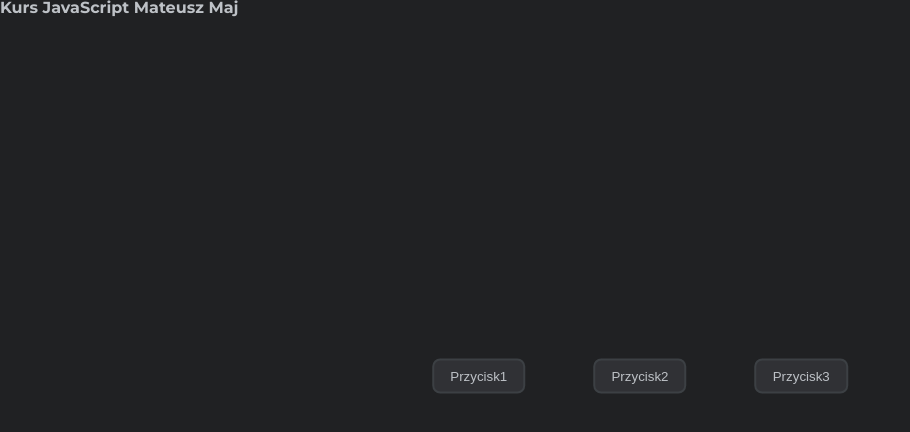
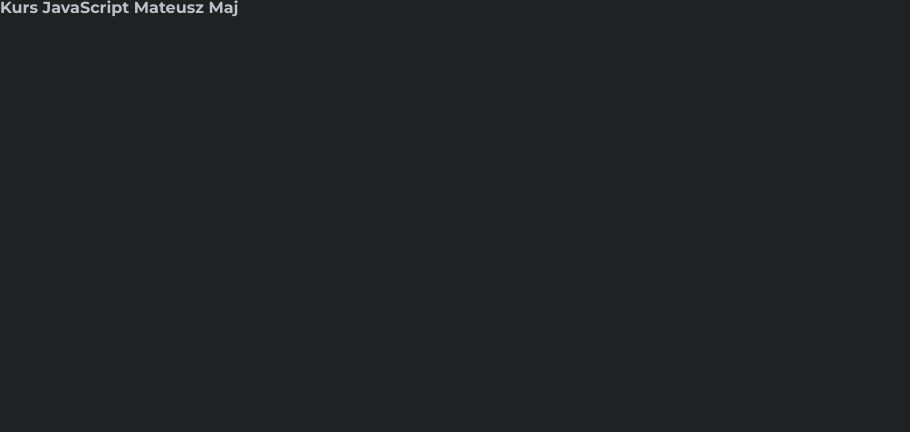
Before and after one commit to molinskidamian/udemy_js, a website: page index.html in a window 1280 px wide. Shown: the whole page, without its empty margins (0-910 px from the left). Drawn offline with Linux system fonts and the light colour scheme.

Commit message:
Start array 02

```diff
--- a/index.html
+++ b/index.html
@@ -11,14 +11,6 @@
     <body>
         <h1>Kurs JavaScript Mateusz Maj</h1>
 
-        <section class="buttons">
-            <div class="buttons-wrapper">
-                <button class="btn">Przycisk1</button>
-                <button class="btn">Przycisk2</button>
-                <button class="btn">Przycisk3</button>
-            </div>
-        </section>
-
         <!-- <script src="https://kit.fontawesome.com/6e30b4ae66.js" crossorigin="anonymous"></script> -->
         <script src="./js/arrays/01.js"></script>
     </body>
```
Also changed, not shown: js/arrays/02.js (added).
